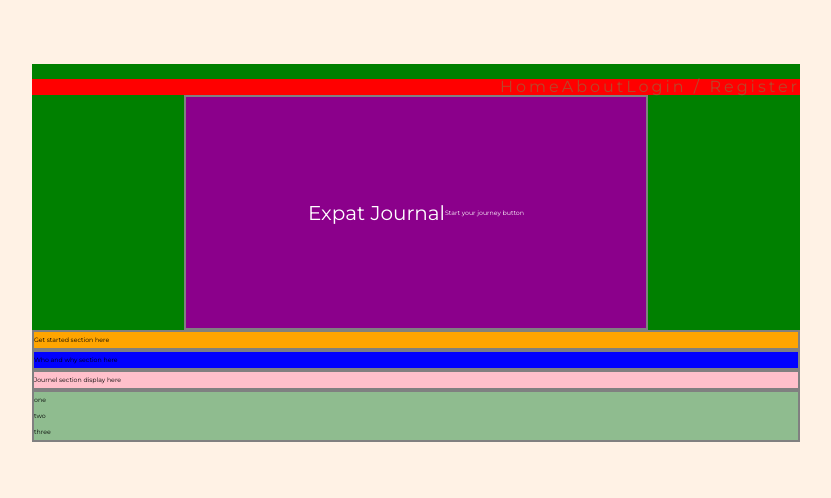
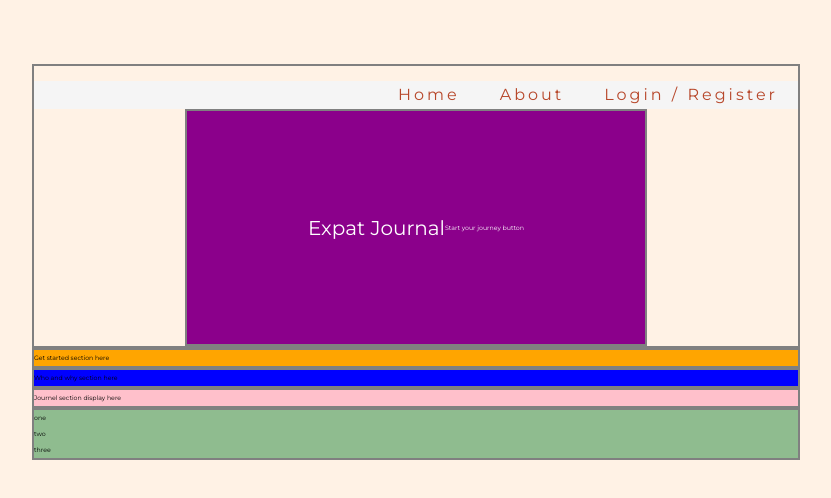
Before and after one commit to Build-Week-Expat-Journal-3/marketing, a plain HTML site: page index.html in a window 1280 px wide. Shown: the whole page, without its empty margins (224-1055 px from the left). Drawn offline with Linux system fonts and the light colour scheme.

Commit message:
nav dispalying properly

```diff
--- a/index.html
+++ b/index.html
@@ -12,9 +12,14 @@
         <header>
             <div class="navigation">
                 <nav>
-                    <a href="index.html">Home</a>
-                    <a href="about.html">About</a>
-                    <a href="https://expat-journal-3.netlify.app/">Login / Register</a>
+                    <ul>
+                        <li><a href="index.html">Home</a></li>
+                        <li><a href="about.html">About</a></li>
+                        <li><a href="https://expat-journal-3.netlify.app/">Login / Register</a></li>
+                    </ul>
+
+
+
                 </nav>
             </div>
             <div class = "cta">
--- a/less/global.less
+++ b/less/global.less
@@ -16,17 +16,15 @@ h1, h2, h3 {
    margin: 5% 20%;
 
    header {
+       .remove();
        .flexin(column, nowrap, flex-start, center);
-       background-color: green;
 
     .navigation {
         align-self: flex-end;
         width: 100%;
-        .flexin(row, wrap, flex-end, space-around);
-        background-color: red;
+        .flexin(row, wrap, flex-end);
         margin-top: 2%;
         font-size: 1.6rem;
-
     }//end navigation
 
     .cta {
@@ -38,25 +36,26 @@ h1, h2, h3 {
         height: 30vh;
     }//end cta
    }//end header
+
    .getStarted {
        .remove();
        background-color: orange;
-   }
+   }//end getStarted
 
    .whoWhy {
        .remove();
        background-color: blue;
-   }
+   }//end whoWhy
 
    .journals {
        .remove();
        background-color: pink;
-   }
+   } //end journal
 
    .footerInfo {
        .remove();
        background-color: darkseagreen;
-   }
+   }//end footer
 
 
 }//end container
--- a/less/navigation.less
+++ b/less/navigation.less
@@ -1,12 +1,24 @@
 //navigation styles go here
 
 .navigation nav {
-    .flexin(row, wrap, flex-end, space-around);
+    .flexin(row, wrap, flex-end);
+    width: 100%;
     letter-spacing: .3rem;
+    background-color: whitesmoke;
 
-    a {
+    ul {
+        .flexin(row, nowrap, flex-end, space-around);
+        list-style-type: none;
+        padding: 0;
+        margin: 0;
+    }
+
+    li a {
+        align-self: stretch;
         text-decoration: none;
         color: @darkclay;
+        padding: .6rem 2rem;
+        display:block;
 
         &:hover{
             color: @pinkclay;
```
Also changed, not shown: css/index.css.
